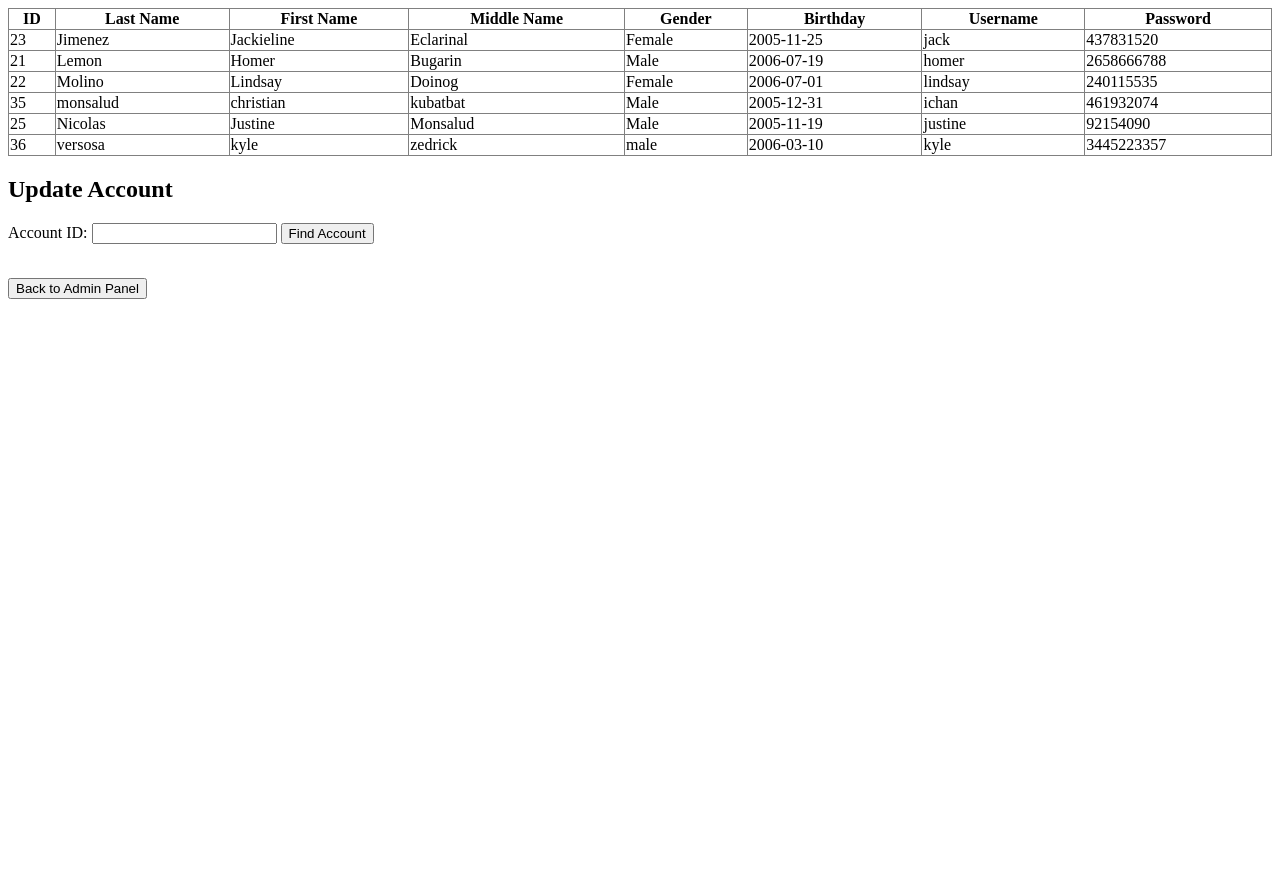
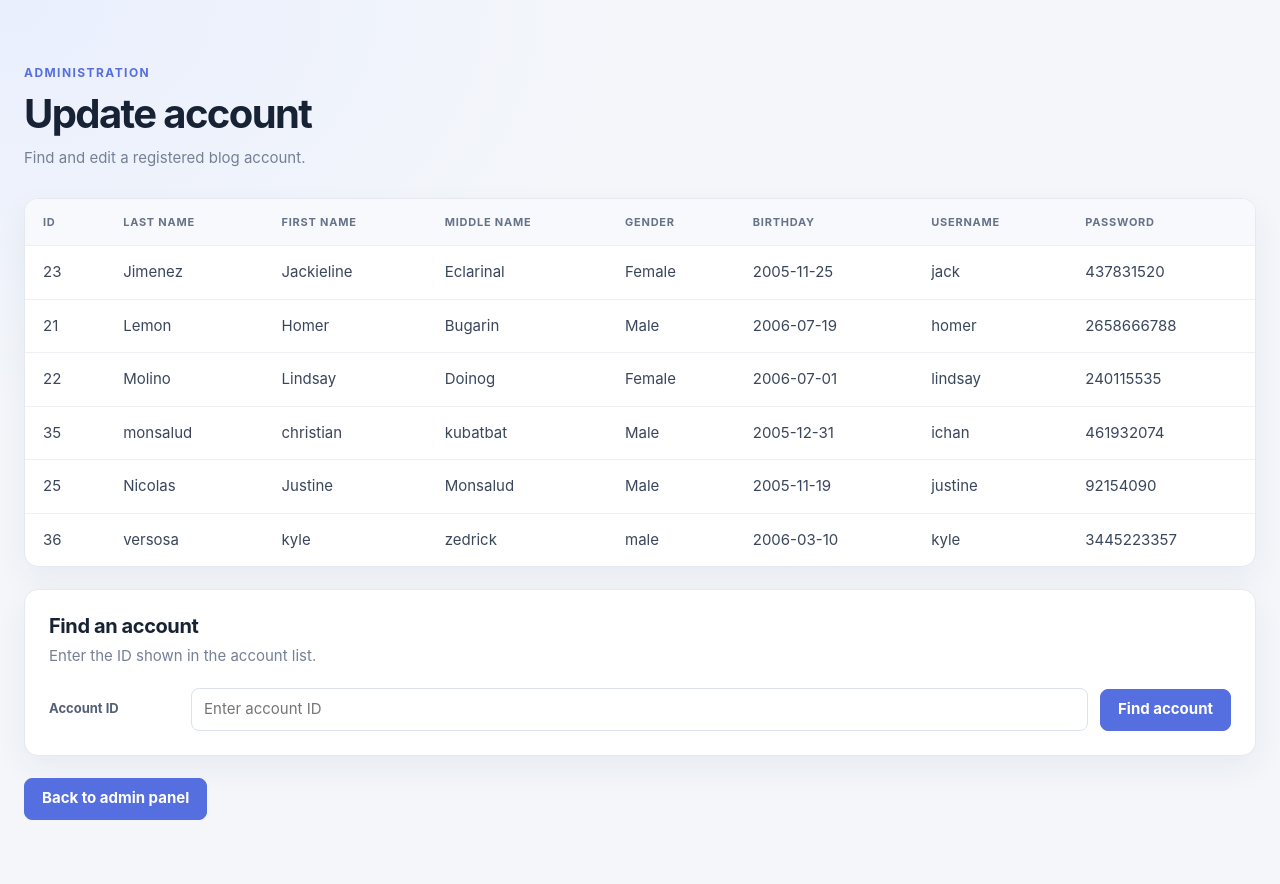
Before and after one commit to LemonianneCode/blog, a PHP site: page /Admin/upd.php in a window 1280 px wide. Before the commit the page ends 299 px from the top, so only its background shows below. Run offline with PHP 8.4, Linux system fonts and the light colour scheme; data comes from the database, SQL or seed files in the repository.

Commit message:
inayus yong admin page at nag add na rin ng css file para maayus tignan

```diff
--- /dev/null
+++ b/Admin/admin.css
@@ -0,0 +1,280 @@
+:root {
+  color-scheme: light;
+  font-family: Inter, "Segoe UI", Arial, sans-serif;
+  color: #202b3c;
+  background: #f4f6fa;
+  font-synthesis: none;
+  text-rendering: optimizeLegibility;
+}
+
+* {
+  box-sizing: border-box;
+}
+
+body {
+  min-width: 320px;
+  min-height: 100vh;
+  margin: 0;
+  background:
+    radial-gradient(ellipse at top left, rgba(228, 236, 255, 0.7), transparent 38rem),
+    #f4f6fa;
+  color: #202b3c;
+  font: 15px/1.5 Inter, "Segoe UI", Arial, sans-serif;
+}
+
+.admin-page {
+  width: min(100% - 48px, 1360px);
+  margin: 0 auto;
+  padding: 64px 0;
+}
+
+.page-header {
+  display: flex;
+  align-items: flex-end;
+  justify-content: space-between;
+  margin-bottom: 28px;
+}
+
+.eyebrow {
+  margin: 0 0 8px;
+  color: #566fe0;
+  font-size: 12px;
+  font-weight: 700;
+  letter-spacing: 0.12em;
+  text-transform: uppercase;
+}
+
+h1,
+h2,
+h3 {
+  margin: 0;
+  color: #182235;
+  line-height: 1.2;
+}
+
+h1 {
+  font-size: clamp(30px, 4vw, 40px);
+  letter-spacing: -0.04em;
+}
+
+.page-description {
+  margin: 9px 0 0;
+  color: #758096;
+}
+
+.table-card {
+  overflow: hidden;
+  border: 1px solid #e5e9f1;
+  border-radius: 14px;
+  background: #fff;
+  box-shadow: 0 12px 32px rgba(34, 48, 76, 0.06);
+}
+
+.table-scroll {
+  overflow-x: auto;
+}
+
+.account-table {
+  width: 100%;
+  border-collapse: collapse;
+  text-align: left;
+  white-space: nowrap;
+}
+
+.account-table th,
+.account-table td {
+  padding: 15px 18px;
+  border-bottom: 1px solid #edf0f5;
+}
+
+.account-table th {
+  background: #f8f9fc;
+  color: #66728a;
+  font-size: 11px;
+  font-weight: 700;
+  letter-spacing: 0.07em;
+  text-transform: uppercase;
+}
+
+.account-table td {
+  color: #39465c;
+}
+
+.account-table tbody tr:last-child td {
+  border-bottom: 0;
+}
+
+.account-table tbody tr:hover {
+  background: #f8faff;
+}
+
+.form-card {
+  margin-top: 22px;
+  padding: 24px;
+  border: 1px solid #e5e9f1;
+  border-radius: 14px;
+  background: #fff;
+  box-shadow: 0 12px 32px rgba(34, 48, 76, 0.06);
+}
+
+.form-card h2 {
+  font-size: 20px;
+  letter-spacing: -0.02em;
+}
+
+.section-description {
+  margin: 7px 0 20px;
+  color: #758096;
+}
+
+.notice {
+  margin: 0 0 20px;
+  padding: 13px 16px;
+  border: 1px solid #dce5ff;
+  border-radius: 9px;
+  background: #eef2ff;
+  color: #4059a8;
+}
+
+.admin-form {
+  display: grid;
+  grid-template-columns: repeat(2, minmax(0, 1fr));
+  gap: 18px;
+}
+
+.admin-form label {
+  display: grid;
+  gap: 7px;
+  color: #536078;
+  font-size: 13px;
+  font-weight: 650;
+}
+
+.admin-form input:not([type="submit"]):not([type="hidden"]),
+.admin-form select {
+  width: 100%;
+  min-height: 43px;
+  padding: 9px 12px;
+  border: 1px solid #dce1eb;
+  border-radius: 8px;
+  outline: none;
+  background: #fff;
+  color: #29364c;
+  font: inherit;
+  font-weight: 400;
+}
+
+.admin-form input:focus,
+.admin-form select:focus {
+  border-color: #788be5;
+  box-shadow: 0 0 0 3px rgba(86, 111, 224, 0.13);
+}
+
+.admin-form--lookup {
+  grid-template-columns: minmax(130px, auto) minmax(180px, 1fr) auto;
+  align-items: end;
+  gap: 12px;
+}
+
+.admin-form--lookup label {
+  align-self: center;
+}
+
+.form-actions {
+  grid-column: 1 / -1;
+}
+
+.admin-actions {
+  display: flex;
+  flex-wrap: wrap;
+  gap: 12px;
+  margin-top: 22px;
+}
+
+.admin-actions form {
+  margin: 0;
+}
+
+.button,
+button,
+input[type="submit"] {
+  min-height: 42px;
+  padding: 0 17px;
+  border: 1px solid #566fe0;
+  border-radius: 8px;
+  background: #566fe0;
+  color: #fff;
+  cursor: pointer;
+  font: inherit;
+  font-weight: 650;
+  transition: background-color 140ms ease, border-color 140ms ease, transform 140ms ease;
+}
+
+.button:hover,
+button:hover,
+input[type="submit"]:hover {
+  transform: translateY(-1px);
+  border-color: #4059ca;
+  background: #4059ca;
+}
+
+.button-danger {
+  border-color: #d95763;
+  background: #d95763;
+}
+
+.button-danger:hover {
+  border-color: #bc3f4c;
+  background: #bc3f4c;
+}
+
+.button-quiet {
+  border-color: #e2e6ee;
+  background: #fff;
+  color: #536078;
+}
+
+.button-quiet:hover {
+  border-color: #cdd4e1;
+  background: #f8f9fc;
+  color: #29364c;
+}
+
+@media (max-width: 640px) {
+  .admin-page {
+    width: min(100% - 28px, 1360px);
+    padding: 36px 0;
+  }
+
+  .page-header {
+    margin-bottom: 20px;
+  }
+
+  .form-card {
+    padding: 18px;
+  }
+
+  .account-table th,
+  .account-table td {
+    padding: 12px 14px;
+  }
+
+  .admin-form,
+  .admin-form--lookup {
+    grid-template-columns: 1fr;
+  }
+
+  .form-actions {
+    grid-column: auto;
+  }
+
+  .admin-actions {
+    display: grid;
+    grid-template-columns: 1fr;
+  }
+
+  .admin-actions form,
+  .admin-actions .button {
+    width: 100%;
+  }
+}
--- a/Admin/upd.php
+++ b/Admin/upd.php
@@ -3,50 +3,6 @@ include('../includes/db_conn.php');
 
 $sql = "SELECT * FROM acc_info ORDER BY LNAME ASC";
 $query = $dbconn->query($sql);
-
-// 1. Start the table and add headers
-echo "<table border='1' style='width:100%; border-collapse: collapse;'>";
-echo "<thead>";
-echo "<tr>";
-echo "<th>ID</th>";
-echo "<th>Last Name</th>";
-echo "<th>First Name</th>";
-echo "<th>Middle Name</th>";
-echo "<th>Gender</th>";
-echo "<th>Birthday</th>";
-echo "<th>Username</th>";
-echo "<th>Password</th>";
-echo "</tr>";
-echo "</thead>";
-echo "<tbody>";
-
-// 2. Loop through the results and output a table row (<tr>) for each record
-while($row = $query->fetch_assoc()){
-    $uid = $row['ID'];
-    $fname = $row['FNAME'];
-    $mname = $row['MNAME'];
-    $lname = $row['LNAME'];
-    $gender = $row['GENDER'];
-    $bday = $row['BDAY'];
-    $uname = $row['USERNAME'];
-    $pass = $row['PASSWORD'];
-
-    // Output the table row using the variables
-    echo "<tr>";
-    echo "<td>" . $uid . "</td>";
-    echo "<td>" . $lname . "</td>";
-    echo "<td>" . $fname . "</td>";
-    echo "<td>" . $mname . "</td>";
-    echo "<td>" . $gender . "</td>";
-    echo "<td>" . $bday . "</td>";
-    echo "<td>" . $uname . "</td>";
-    echo "<td>" . $pass . "</td>"; // This uses the $pass variable
-    echo "</tr>";
-}
-
-// 3. Close the table
-echo "</tbody>";
-echo "</table>";
 
 $account = null;
 $message = '';
@@ -114,56 +70,121 @@ function e($value): string
     return htmlspecialchars((string) $value, ENT_QUOTES, 'UTF-8');
 }
 ?>
-
-<h2>Update Account</h2>
+<!DOCTYPE html>
+<html lang="en">
+<head>
+  <meta charset="UTF-8">
+  <meta name="viewport" content="width=device-width, initial-scale=1.0">
+  <link rel="stylesheet" href="admin.css">
+  <title>Update account | Admin panel</title>
+</head>
+<body>
+  <main class="admin-page">
+    <header class="page-header">
+      <div>
+        <p class="eyebrow">Administration</p>
+        <h1>Update account</h1>
+        <p class="page-description">Find and edit a registered blog account.</p>
+      </div>
+    </header>
 
     <?php if ($message !== ''): ?>
-    <p><?php echo e($message); ?></p>
+      <p class="notice" role="status"><?php echo e($message); ?></p>
     <?php endif; ?>
 
-<!-- Enter the ID of the account to update -->
-<form method="GET" action="upd.php">
-    <label for="id">Account ID:</label>
-    <input type="number" id="id" name="id" min="1" required>
-    <input type="submit" value="Find Account">
+    <section class="table-card" aria-label="Registered accounts">
+      <div class="table-scroll">
+        <table class="account-table">
+          <thead>
+            <tr>
+              <th>ID</th>
+              <th>Last Name</th>
+              <th>First Name</th>
+              <th>Middle Name</th>
+              <th>Gender</th>
+              <th>Birthday</th>
+              <th>Username</th>
+              <th>Password</th>
+            </tr>
+          </thead>
+          <tbody>
+            <?php while ($row = $query->fetch_assoc()): ?>
+              <tr>
+                <td><?php echo e($row['ID']); ?></td>
+                <td><?php echo e($row['LNAME']); ?></td>
+                <td><?php echo e($row['FNAME']); ?></td>
+                <td><?php echo e($row['MNAME']); ?></td>
+                <td><?php echo e($row['GENDER']); ?></td>
+                <td><?php echo e($row['BDAY']); ?></td>
+                <td><?php echo e($row['USERNAME']); ?></td>
+                <td><?php echo e($row['PASSWORD']); ?></td>
+              </tr>
+            <?php endwhile; ?>
+          </tbody>
+        </table>
+      </div>
+    </section>
+
+    <section class="form-card" aria-labelledby="find-heading">
+      <h2 id="find-heading">Find an account</h2>
+      <p class="section-description">Enter the ID shown in the account list.</p>
+      <form class="admin-form admin-form--lookup" method="GET" action="upd.php">
+        <label for="id">Account ID</label>
+        <input type="number" id="id" name="id" min="1" placeholder="Enter account ID" required>
+        <input class="button" type="submit" value="Find account">
       </form>
+    </section>
 
     <?php if ($account): ?>
-    <hr>
-    <h3>Edit account ID <?php echo e($account['ID']); ?></h3>
-
-    <form method="POST" action="upd.php">
+      <section class="form-card" aria-labelledby="edit-heading">
+        <h2 id="edit-heading">Edit account ID <?php echo e($account['ID']); ?></h2>
+        <p class="section-description">Update the account details below.</p>
+        <form class="admin-form" method="POST" action="upd.php">
           <input type="hidden" name="id" value="<?php echo e($account['ID']); ?>">
 
-        <label for="fname">First Name:</label>
-        <input type="text" id="fname" name="fname" value="<?php echo e($account['FNAME']); ?>" required><br><br>
+          <label for="fname">First Name
+            <input type="text" id="fname" name="fname" value="<?php echo e($account['FNAME']); ?>" required>
+          </label>
 
-        <label for="mname">Middle Name:</label>
-        <input type="text" id="mname" name="mname" value="<?php echo e($account['MNAME']); ?>" required><br><br>
+          <label for="mname">Middle Name
+            <input type="text" id="mname" name="mname" value="<?php echo e($account['MNAME']); ?>" required>
+          </label>
 
-        <label for="lname">Last Name:</label>
-        <input type="text" id="lname" name="lname" value="<?php echo e($account['LNAME']); ?>" required><br><br>
+          <label for="lname">Last Name
+            <input type="text" id="lname" name="lname" value="<?php echo e($account['LNAME']); ?>" required>
+          </label>
 
-        <label for="gender">Gender:</label>
+          <label for="gender">Gender
             <select id="gender" name="gender" required>
               <option value="Male" <?php echo $account['GENDER'] === 'Male' ? 'selected' : ''; ?>>Male</option>
               <option value="Female" <?php echo $account['GENDER'] === 'Female' ? 'selected' : ''; ?>>Female</option>
-        </select><br><br>
+            </select>
+          </label>
 
-        <label for="bday">Birthday:</label>
-        <input type="date" id="bday" name="bday" value="<?php echo e($account['BDAY']); ?>" required><br><br>
+          <label for="bday">Birthday
+            <input type="date" id="bday" name="bday" value="<?php echo e($account['BDAY']); ?>" required>
+          </label>
 
-        <label for="uname">Username:</label>
-        <input type="text" id="uname" name="uname" value="<?php echo e($account['USERNAME']); ?>" required><br><br>
+          <label for="uname">Username
+            <input type="text" id="uname" name="uname" value="<?php echo e($account['USERNAME']); ?>" required>
+          </label>
 
-        <label for="pass">Password:</label>
-        <input type="password" id="pass" name="pass" value="<?php echo e($account['PASSWORD']); ?>" required><br><br>
+          <label for="pass">Password
+            <input type="password" id="pass" name="pass" value="<?php echo e($account['PASSWORD']); ?>" required>
+          </label>
 
-        <input type="submit" value="Update Account">
+          <div class="form-actions">
+            <input class="button" type="submit" value="Update account">
+          </div>
         </form>
+      </section>
     <?php endif; ?>
 
-<br>
+    <nav class="admin-actions" aria-label="Admin actions">
       <form action="index.php">
-    <input type="submit" value="Back to Admin Panel">
+        <input class="button button-quiet" type="submit" value="Back to admin panel">
       </form>
+    </nav>
+  </main>
+</body>
+</html>
```
Also changed, not shown: Admin/del.php (+82 -55 lines), Admin/index.php (+48 -28 lines). Lines whose indentation alone changed are shown as unchanged.
